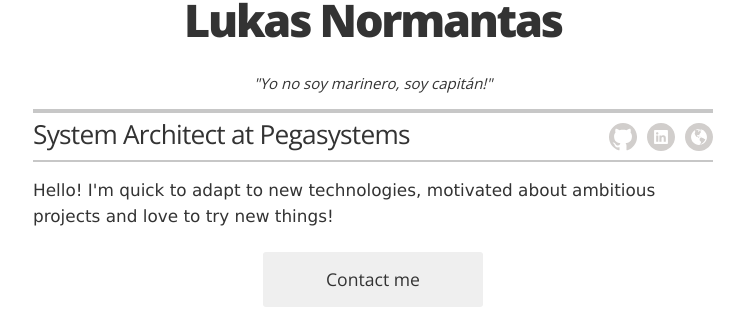
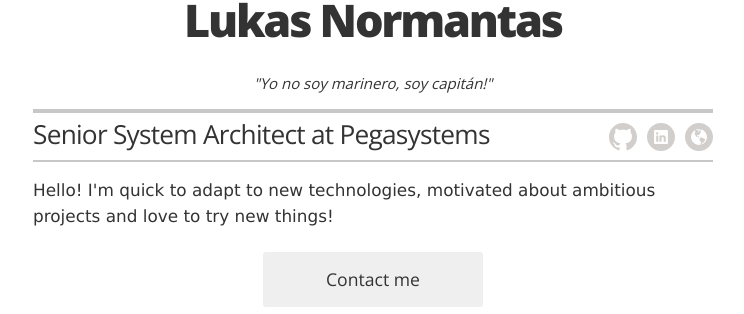
Before and after one commit to xylust/resume-web, a Jekyll site: the page built from index.html, in a window 1280 px wide. Shown: the part 136-450 px from the top of the page, without its empty margins (267-1011 px from the left). Built offline with Jekyll 4.4.1, drawn with Linux system fonts in a browser that asks for light colours.

Commit message:
Update _config.yml
Title change

```diff
--- a/_config.yml
+++ b/_config.yml
@@ -14,7 +14,7 @@ sass:
 # Resume settings
 resume_avatar:                  true
 resume_name:                    "Lukas Normantas"
-resume_title:                   "System Architect at Pegasystems"
+resume_title:                   "Senior System Architect at Pegasystems"
 resume_contact_email:           "me@lukasn.com"
 resume_contact_telephone:       ""
 resume_header_quote:            "Yo no soy marinero, soy capitán!"
```
